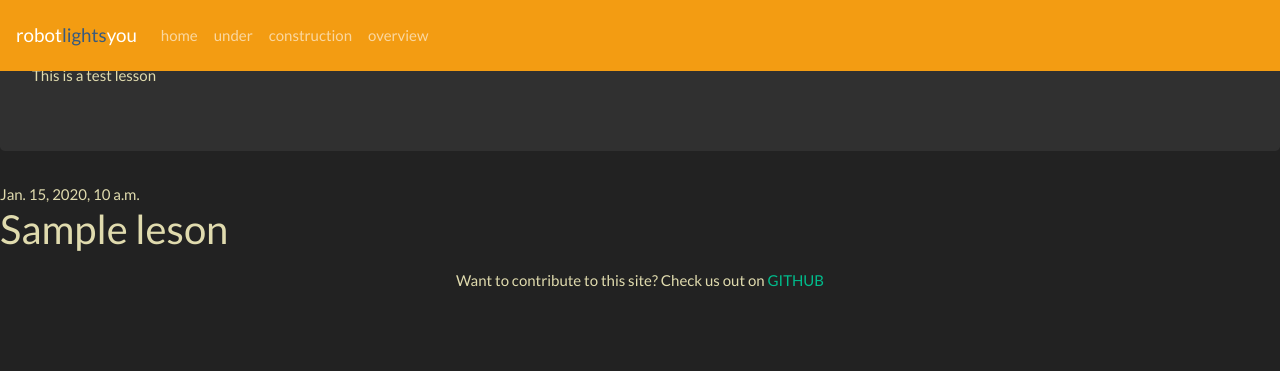
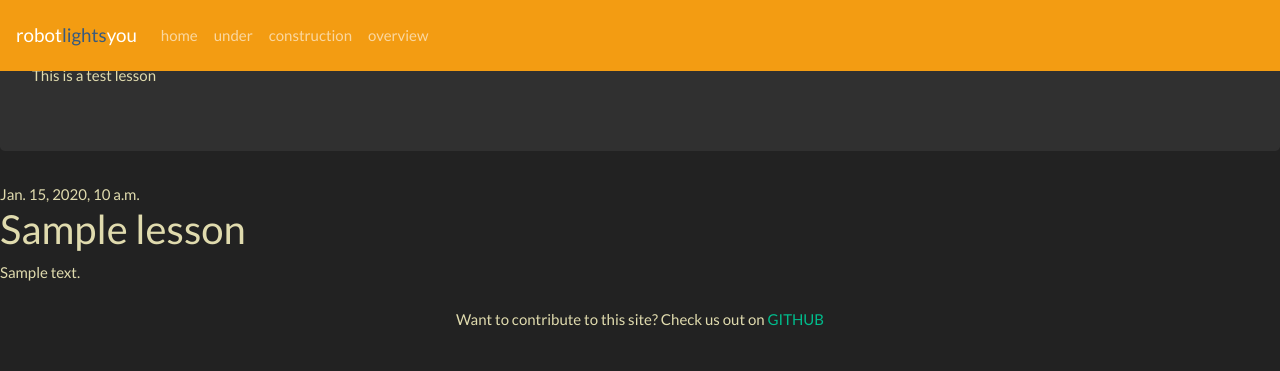
Before and after one commit to robotlightsyou/python-fast-basics, a Django app: template pysite/lessons/templates/lessons/lesson_detail.html in a window 1280 px wide. Shown: the top 371 px of the page. Run offline with Django 3.2, Linux system fonts and the light colour scheme; tables that the repository leaves empty hold one stand-in row (values such as "Sample post"); the template is opened without the code that fills it: values that come from a table or form of the project are taken from there, most other values are stand-ins (such as "Sample title", 1, 10 or a date in 2020); parts of the project's set-up code (start-up, migrations or seed data) failed here and were passed over; some libraries are stand-ins or nearby versions.

Commit message:
lesson_content displaying

```diff
--- a/pysite/landing/templates/landing/base.html
+++ b/pysite/landing/templates/landing/base.html
@@ -62,5 +62,5 @@
     {% block content %}{% endblock content %}
 
 </body>
-<footer style="text-align:center" class="m-2">Want to contribute to this site? Check us out on <span style="color:#375A7F;"><a href="https://www.github.com/robotlightsyou" target="_blank" rel="noopener">GITHUB</a></span></footer>
+<footer style="text-align:center" class="m-2">Want to contribute to this site? Check us out on <span style="color:#375A7F;"><a href="https://github.com/robotlightsyou/python-fast-basics" target="_blank" rel="noopener">GITHUB</a></span></footer>
 </html>
--- a/pysite/lessons/templates/lessons/lesson_detail.html
+++ b/pysite/lessons/templates/lessons/lesson_detail.html
@@ -1,7 +1,7 @@
 {% extends "landing/base.html" %}
 
 {% block title %}
-    <title>{{ leson.name }}</title>
+    <title>{{ lesson.name }}</title>
 {% endblock title %}
 
 {% block jumbo %}This is a test lesson{% endblock jumbo %}
@@ -9,11 +9,13 @@
 {% block content %}
     <article class="media content-section">
         <div class="media-body">
-            <div class="article-metadata">{{ leson.pub_date }}</div>
-            <h2>{{ leson.name }}</h2>
-            {% comment %} {% for bod in Lesson_Content.objects.filter(lesson__name={{ leson.name }}) %}
-            <p>{{ bod }}</p>
-            {% endfor %} {% endcomment %}
+            <div class="article-metadata">{{ lesson.pub_date }}</div>
+            <h2>{{ lesson.name }}</h2>
+            {% comment %} {% for element in lesson.context["elements"] %} {% endcomment %}
+            {% for element in elements %}
+            {% comment %} {% for element in lesson.elements %} {% endcomment %}
+            <p>{{ element.body }}</p>
+            {% endfor %}
         </div>
     </article>
 {% endblock content %}
```
Also changed, not shown: pysite/lessons/views.py (+13 -1 lines).
